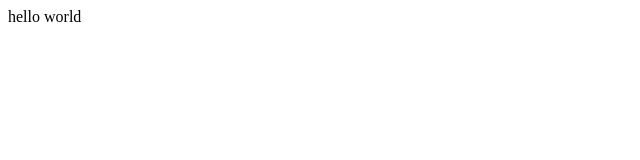
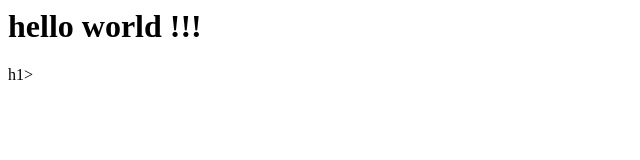
Before and after one commit to amyblog/hellobigworld, a plain HTML site: page index.html in a window 1280 px wide. Shown: the whole page, without its empty margins (0-640 px from the left). Drawn offline with Linux system fonts and the light colour scheme.

Commit message:
clean up html garbage

```diff
--- a/index.html
+++ b/index.html
@@ -1,11 +1,4 @@
-<!DOCTYPE HTML PUBLIC "-//W3C//DTD HTML 4.01 Transitional//EN" "http://www.w3.org/TR/html4/loose.dtd">
 <html>
-<head>
-<meta http-equiv="Content-Type" content="text/html; charset=UTF-8">
-<title>Untitled Document</title>
-</head>
+<h1>hello world !!!</h1>h1>
 
-<body>
-hello world
-</body>
 </html>
```
